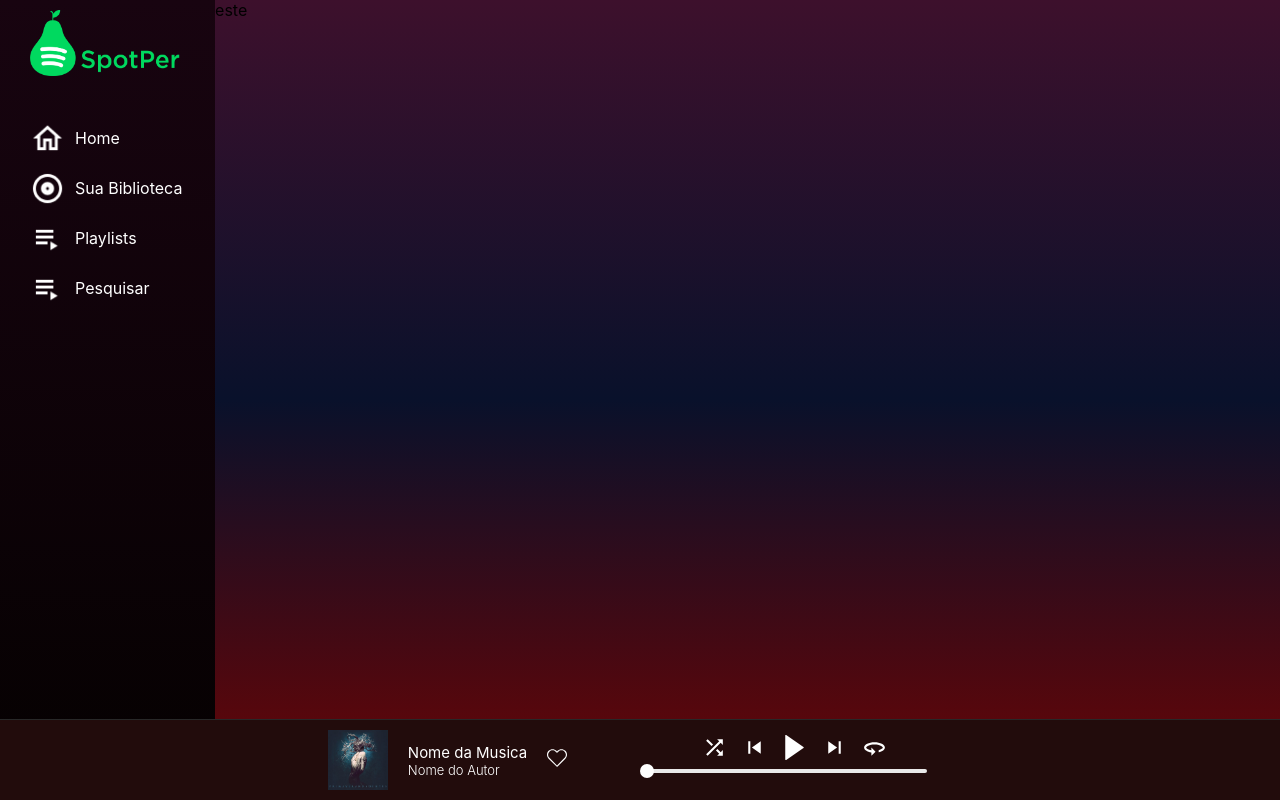
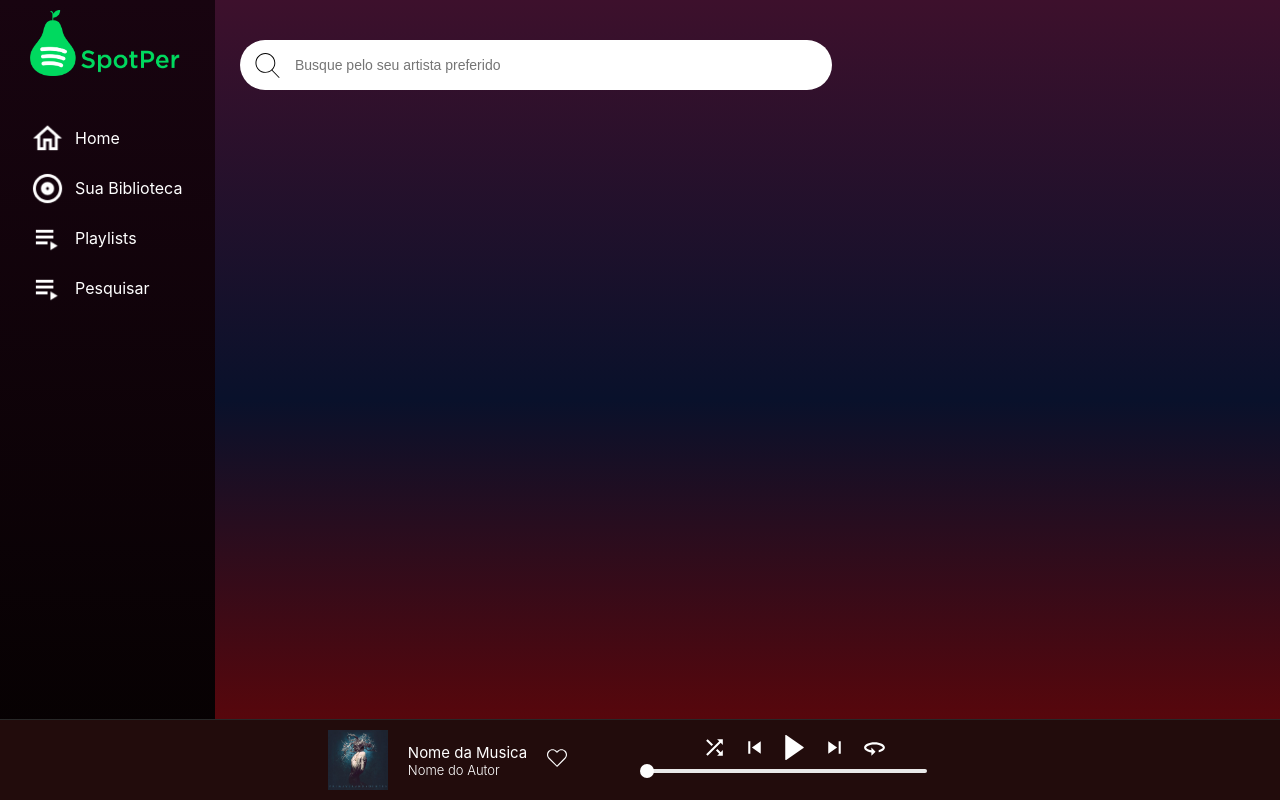
Before and after one commit to navarrotheus/database-fundamentals-CK0114, a React (Create React App) app in the folder front/: page /Pesquisar in a window 1280 px wide. Built offline with nearby package versions, Linux system fonts and the light colour scheme.

Commit message:
[+] Searchbar

```diff
--- a/front/src/components/Search/Search.css
+++ b/front/src/components/Search/Search.css
@@ -0,0 +1,6 @@
+.search-container{
+  height: 100%;
+  margin-right: 5%;
+  margin-left: 30px;
+  margin-top: 40px;
+}
--- a/front/src/components/Search/Search.js
+++ b/front/src/components/Search/Search.js
@@ -9,7 +9,9 @@ export default class Search extends React.Component {
   render(){
     return(
       <div className="alinhar">
-        <SearchBar/>
+        <div className="search-container">
+          <SearchBar/>
+        </div>
       </div>
     )
   }
--- a/front/src/components/Search/SearchBar/SearchBar.css
+++ b/front/src/components/Search/SearchBar/SearchBar.css
@@ -0,0 +1,28 @@
+.searchBar-container{
+  width: 60%;
+  height: 50px;
+  border-radius: 50px;
+  background-color: white;
+  display: grid;
+  grid-template-columns: auto 1fr;
+  align-items: center;
+}
+
+#searchBar-input{
+  border: none;
+  width: 95%;
+  height: 30px;
+  font-size: 14px;
+  border-color: none;
+  padding: 0px;
+}
+
+#searchBar-input:focus {
+  outline-width: 0px;
+}
+
+.searchBar-search-icon{
+  width: 25px;
+  margin-left: 15px;
+  margin-right: 15px;
+}
--- a/front/src/components/Search/SearchBar/SearchBar.js
+++ b/front/src/components/Search/SearchBar/SearchBar.js
@@ -1,13 +1,16 @@
 import React from 'react';
 import "./SearchBar.css"
 
-import logo from "../../../images/logo.png"
+import search from "../../../images/Search/search-icon.svg"
 
 export default class SearchBar extends React.Component {
   render(){
     return(
-      <div className="alinhar">
-        <div > teste </div>
+      <div>
+        <label className="searchBar-container">
+          <img src={search} className="searchBar-search-icon"/>
+          <input type="search" id="searchBar-input" placeholder="Busque pelo seu artista preferido"/>
+        </label>
       </div>
     )
   }
```
Also changed, not shown: front/src/images/Search/search-icon.svg (added).
